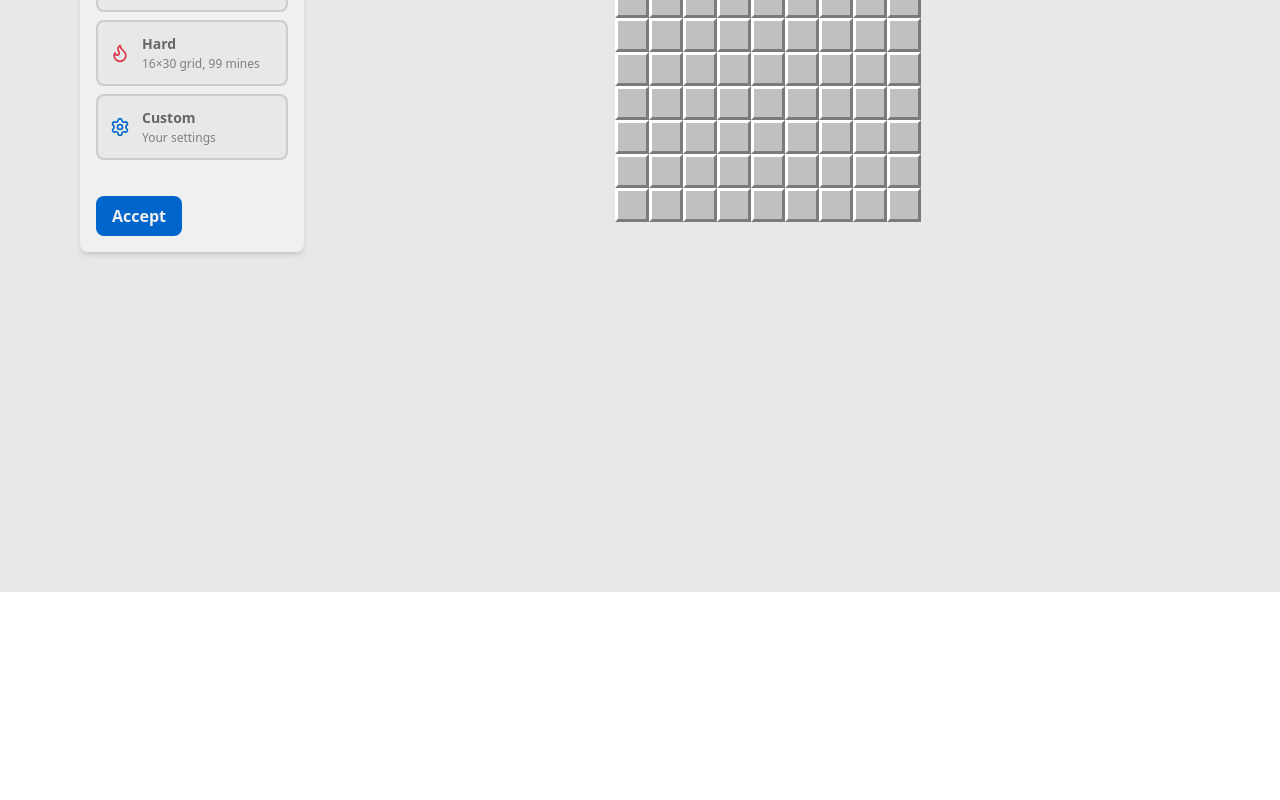
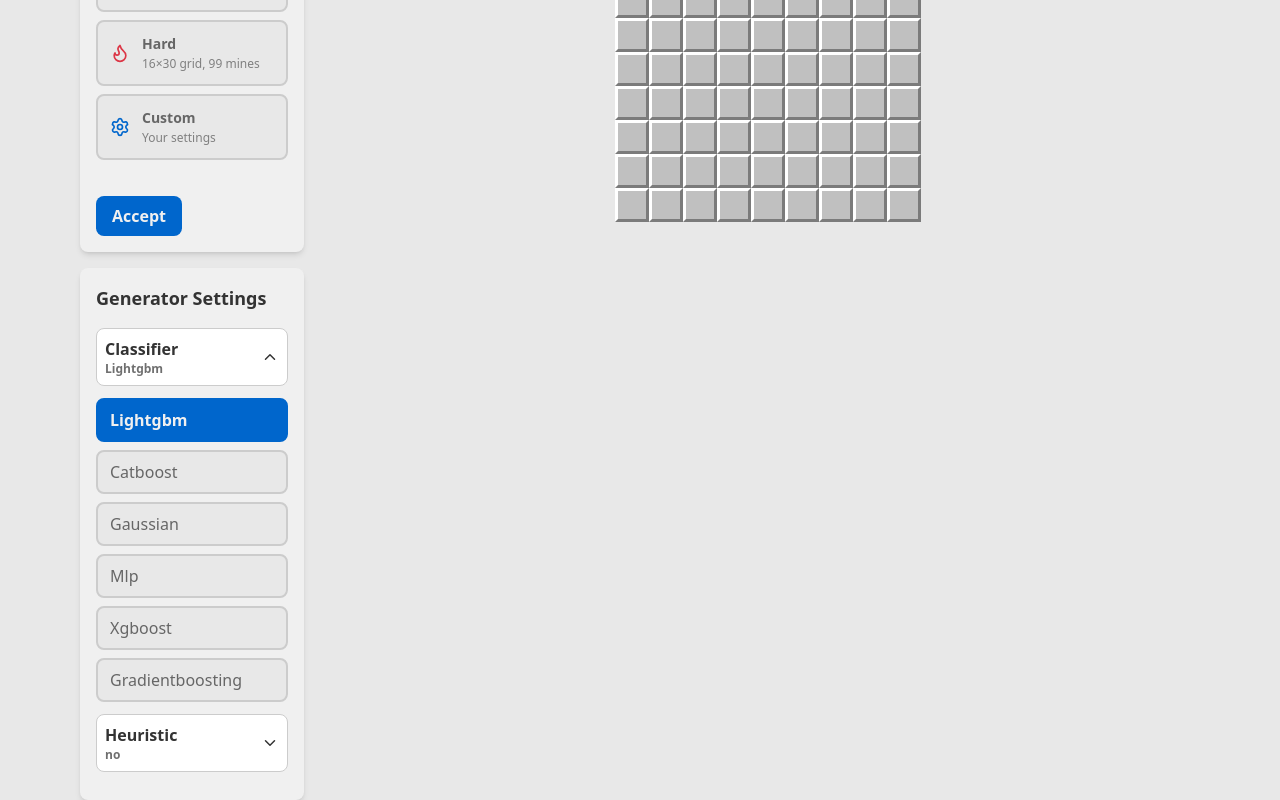
Before and after one commit to minesweeper-thesis/minesweeper-thesis, a React (Vite) app in the folder frontend/: page / in a window 1280 px wide. Shown: the part 280-1080 px from the top of the page. Before the commit the page ends 872 px from the top, so only its background shows below. Built offline with nearby package versions, Linux system fonts and the light colour scheme.

Commit message:
HeuristicOptions component

```diff
--- /dev/null
+++ b/frontend/src/components/AdvancedOptions.jsx
@@ -0,0 +1,129 @@
+import React, { useState } from "react";
+import { Cpu, Brain, ChevronDown, ChevronUp } from "lucide-react";
+import "../styles/advancedOptions.css";
+
+const AdvancedOptions = ({ onSelect }) => {
+    const [openSection, setOpenSection] = useState("classifier");
+    const [classifier, setClassifier] = useState("lightgbm");
+    const [heuristic, setHeuristic] = useState("no");
+
+    const classifiers = [
+        "lightgbm",
+        "catboost",
+        "gaussian",
+        "mlp",
+        "xgboost",
+        "gradientboosting",
+    ];
+
+    const heuristics = ["no", "naive", "GA", "MCTS", "PSO", "SA"];
+
+    const handleToggle = (section) => {
+        setOpenSection((prev) => (prev === section ? null : section));
+    };
+
+    const handleAccept = () => {
+        onSelect({ classifier, heuristic });
+    };
+
+    return (
+        <div className="advanced-options card p-4 mt-4 bg-bg-primary rounded-lg shadow-md w-full">
+            <h3 className="text-text-primary text-lg font-semibold mb-4">
+                Generator Settings
+            </h3>
+
+            {/* CLASSIFIER */}
+            <div className="accordion-section mb-3">
+                <button
+                    onClick={() => handleToggle("classifier")}
+                    className="accordion-header bg-bg-secondary flex justify-between items-center w-full text-left p-2 rounded-lg border border-border-primary hover:bg-cell-hover transition"
+                >
+                    <div className="flex flex-col text-text-primary font-semibold">
+                        <div className="flex items-center gap-2">
+                            <span>Classifier</span>
+                        </div>
+                        {/* Wybrany element */}
+                        <span className="text-xs opacity-70 capitalize">
+                            {classifier}
+                        </span>
+                    </div>
+                    {openSection === "classifier" ? (
+                        <ChevronUp className="text-text-primary transition-transform duration-300 rotate-180" size={18} />
+                    ) : (
+                        <ChevronDown className="text-text-primary transition-transform duration-300" size={18} />
+                    )}
+                </button>
+
+                <div
+                    className={`accordion-content ${
+                        openSection === "classifier" ? "open" : ""
+                    }`}
+                >
+                    <div className="accordion-inner mt-3 flex flex-col gap-2">
+                        {classifiers.map((c) => (
+                            <button
+                                key={c}
+                                onClick={() => setClassifier(c)}
+                                className={`w-full text-left px-3 py-2 rounded-lg border-2 capitalize transition-all ${
+                                    classifier === c
+                                        ? "bg-accent-primary border-accent-primary text-bg-primary font-semibold"
+                                        : "bg-bg-tertiary border-border-primary text-text-secondary hover:bg-cell-hover"
+                                }`}
+                            >
+                                {c}
+                            </button>
+                        ))}
+                    </div>
+                </div>
+            </div>
+
+            {/* HEURISTIC */}
+            <div className="accordion-section mb-3">
+                <button
+                    onClick={() => handleToggle("heuristic")}
+                    className="accordion-header flex justify-between items-center bg-bg-secondary w-full text-left p-2 rounded-lg border border-border-primary hover:bg-cell-hover transition"
+                >
+                    <div className="flex flex-col text-text-primary font-semibold">
+                        <div className="flex items-center gap-2">
+                            <span>Heuristic</span>
+                        </div>
+                        {/* Wybrany element */}
+                        <span className="text-xs opacity-70">
+                            {heuristic}
+                        </span>
+                    </div>
+                    {openSection === "heuristic" ? (
+                        <ChevronUp className="text-text-primary transition-transform duration-300 rotate-180" size={18} />
+                    ) : (
+                        <ChevronDown className="text-text-primary transition-transform duration-300" size={18} />
+                    )}
+                </button>
+
+                <div
+                    className={`accordion-content ${
+                        openSection === "heuristic" ? "open" : ""
+                    }`}
+                >
+                    <div className="accordion-inner mt-3 flex flex-col gap-2">
+                        {heuristics.map((h) => (
+                            <button
+                                key={h}
+                                onClick={() => setHeuristic(h)}
+                                className={`w-full text-left px-3 py-2 rounded-lg border-2 uppercase transition-all ${
+                                    heuristic === h
+                                        ? "bg-accent-primary border-accent-primary text-bg-primary font-semibold"
+                                        : "bg-bg-tertiary border-border-primary text-text-secondary hover:bg-cell-hover"
+                                }`}
+                            >
+                                {h}
+                            </button>
+                        ))}
+                    </div>
+                </div>
+            </div>
+
+        </div>
+    );
+};
+
+export default AdvancedOptions;
--- a/frontend/src/components/Board.jsx
+++ b/frontend/src/components/Board.jsx
@@ -3,7 +3,7 @@ import Square from './Square';
 import { State, GameState } from '../utility';
 import '../styles/board.css';
 
-export default function Board({ board, setBoard, rows, cols, mineCount ,firstClick, setFirstClick, mines, setMines, gameState, setGameState }) {
+export default function Board({ board, setBoard, rows, cols, mineCount ,firstClick, setFirstClick, mines, setMines, gameState, setGameState, heuristicData }) {
     const [clicked, setClicked] = useState(
         Array.from({ length: rows }, () => Array(cols).fill(State.NOT_REVEALED))
     );
@@ -70,9 +70,9 @@ export default function Board({ board, setBoard, rows, cols, mineCount ,firstCli
             columns: cols,
             start_field: [x, y],
             mine_count: mineCount,
-            classifier: "lightgbm",
-            heuristic: "GA",
-            heuristic_args: [10,50,10,0.05],
+            classifier: heuristicData.classifier,
+            heuristic: heuristicData.heuristic,
+            heuristic_args: heuristicData.heuristic_args,
         };
 
         fetch('/api/board', {
--- a/frontend/src/components/Controls.jsx
+++ b/frontend/src/components/Controls.jsx
@@ -2,7 +2,7 @@ import React, {useEffect, useRef, useState} from 'react';
 import '../styles/controls.css';
 import {GameState} from "../utility";
 
-export default function Controls({ onReset, onNewGame,onMenu, mines, onPause , gameState }) {
+export default function Controls({ onReset, onNewGame, mines, onPause , gameState }) {
 
     const [seconds, setSeconds] = useState(0);
     const intervalRef = useRef(null);
--- a/frontend/src/index.css
+++ b/frontend/src/index.css
@@ -75,3 +75,7 @@
 
     }
 }
+
+body {
+    background-color: var(--bg-tertiary);
+}
--- a/frontend/src/pages/GamePage.jsx
+++ b/frontend/src/pages/GamePage.jsx
@@ -5,16 +5,22 @@ import DifficultyMenu from '../components/DifficultyMenu';
 import { GameState } from '../utility';
 import VictoryScreen from "../components/VictoryScreen";
 import PauseScreen from "../components/PauseScreen";
+import AdvancedOptions from "../components/AdvancedOptions";
 
 
 export default function GamePage() {
-    const [view, setView] = useState('menu');
+
     const [data, setData] = useState(null);
     const [firstClick, setFirstClick] = useState(null);
     const [boardKey, setBoardKey] = useState(Date.now());
     const [mines, setMines] = useState(0);
     const [rows, setRows] = useState(9);
     const [cols, setCols] = useState(9);
+    const [heuristicData, setHeuristicData] = useState({
+        classifier: "lightgbm",
+        heuristic: "GA",
+        heuristic_args: [10,50,10,0.05]
+    });
     const [mineCount, setMineCount] = useState(10);
     const [gameState, setGameState] = useState(GameState.NOT_STARTED);
 
@@ -35,7 +41,6 @@ export default function GamePage() {
         setCols(c);
         setMineCount(m);
         setData(null);
-        setView('game');
         setGameState(GameState.NOT_STARTED);
     };
 
@@ -49,19 +54,14 @@ export default function GamePage() {
     const resumeGame = () => {
         setGameState(GameState.IN_PROGRESS);
     };
-    const returnToMenu = () => {
-        setData(null);
-        setFirstClick(null);
-        setMines(0);
-        setView('menu');
-        setGameState(GameState.NOT_STARTED);
-    };
+
 
     return (
         <div className="game flex h-screen bg-bg-tertiary justify-center">
             {/* Sidebar */}
             <aside className="w-64 p-4 bg-bg-tertiary">
                 <DifficultyMenu onSelect={startGame} />
+                <AdvancedOptions onSelect={(data) => setHeuristicData(data)} />
             </aside>
 
             {/* Main game area */}
@@ -73,7 +73,6 @@ export default function GamePage() {
                 <Controls
                     onReset={handleReset}
                     onNewGame={handleNewGame}
-                    onMenu={returnToMenu}
                     mines={mines}
                     onPause={pauseGame}
                     gameState={gameState}
@@ -92,6 +91,7 @@ export default function GamePage() {
                             setMines={setMines}
                             gameState={gameState}
                             setGameState={setGameState}
+                            heuristicData={heuristicData}
                         />
                     ) : (
                         <Board
@@ -107,6 +107,7 @@ export default function GamePage() {
                             key={boardKey}
                             gameState={gameState}
                             setGameState={setGameState}
+                            heuristicData={heuristicData}
                         />
                     )}
                 </div>
--- /dev/null
+++ b/frontend/src/styles/advancedOptions.css
@@ -0,0 +1,40 @@
+.accordion-content {
+    max-height: 0;
+    opacity: 0;
+    overflow: hidden;
+    transition: max-height 0.35s ease, opacity 0.25s ease;
+}
+
+.accordion-content.open {
+    max-height: 500px;
+    opacity: 1;
+}
+
+.accordion-inner {
+    transition: transform 0.3s ease;
+}
+
+.accordion-content.open .accordion-inner {
+    transform: translateY(0);
+}
+
+.accordion-content:not(.open) .accordion-inner {
+    transform: translateY(-5px);
+}
+
+.accordion-header svg {
+    transition: transform 0.3s ease;
+}
+
+.accordion-header svg.rotate-180 {
+    transform: rotate(180deg);
+}
+
+.accordion-header span.text-xs {
+    transition: color 0.3s ease, opacity 0.3s ease;
+}
+
+.accordion-header:hover span.text-xs {
+    opacity: 1;
+    color: var(--accent-primary);
+}
```
